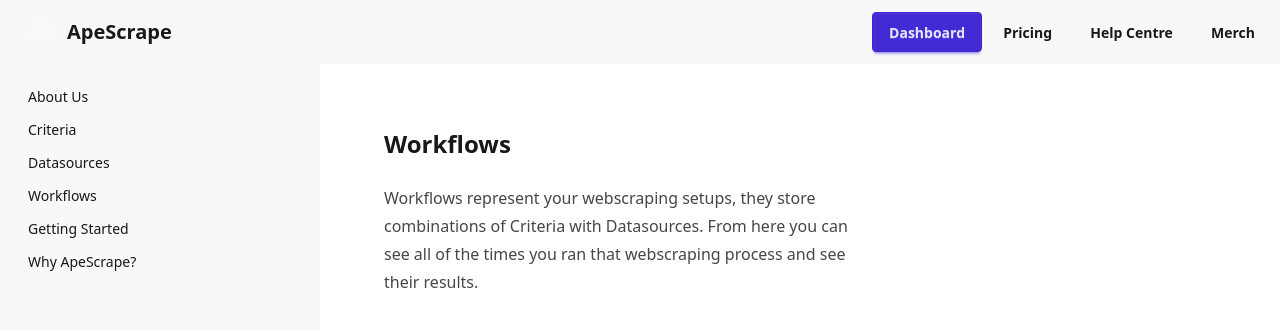
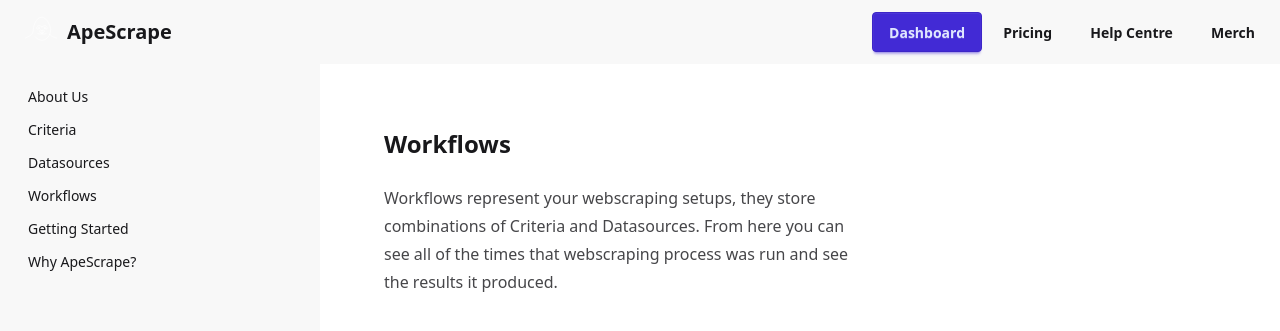
Before and after one commit to 5-quid-coders/apescrape-site, a Jekyll site: the page built from _help/4workflows.md, in a window 1280 px wide and 900 px high. Shown: the top 331 px of the window. Built offline with Jekyll 4.4.1, drawn with Linux system fonts in a browser that asks for light colours.

Commit message:
Update 4workflows.md

```diff
--- a/_help/4workflows.md
+++ b/_help/4workflows.md
@@ -5,4 +5,4 @@
 
 ## Workflows
 
-Workflows represent your webscraping setups, they store combinations of Criteria with Datasources. From here you can see all of the times you ran that webscraping process and see their results.
+Workflows represent your webscraping setups, they store combinations of Criteria and Datasources. From here you can see all of the times that webscraping process was run and see the results it produced.
```
